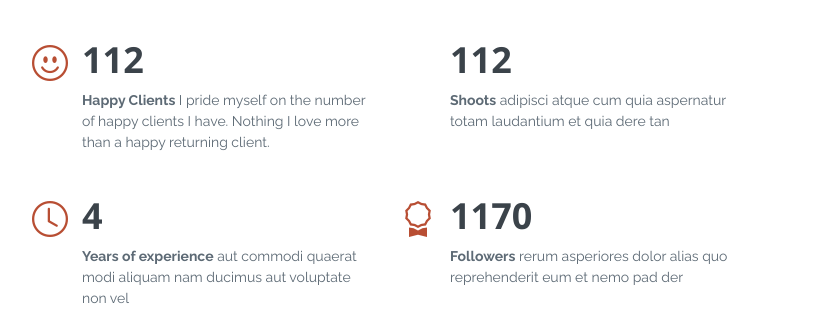
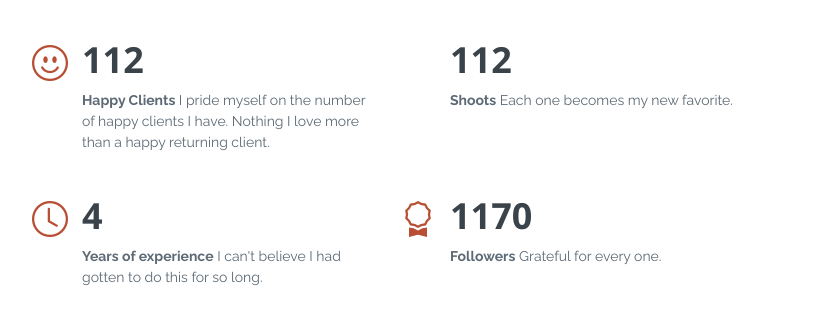
Before and after one commit to keelyweeks/IS201, a plain HTML site: page index.html in a window 1280 px wide. Shown: the part 1181-1496 px from the top of the page, 454-1280 px from the left. Drawn offline with nearby package versions, Linux system fonts and the light colour scheme; some icons are missing.

Commit message:
Update index.html

```diff
--- a/index.html
+++ b/index.html
@@ -126,7 +126,7 @@
                   <div class="count-box">
                     <i class="bi bi-journal-richtextr" style="color: #b84e33;"></i>
                     <span data-purecounter-start="0" data-purecounter-end="112" data-purecounter-duration="1" class="purecounter"></span>
-                    <p><strong>Shoots</strong> adipisci atque cum quia aspernatur totam laudantium et quia dere tan</p>
+                    <p><strong>Shoots</strong> Each one becomes my new favorite.</p>
                   </div>
                 </div>
 
@@ -134,7 +134,7 @@
                   <div class="count-box">
                     <i class="bi bi-clock" style="color: #b84e33;"></i>
                     <span data-purecounter-start="0" data-purecounter-end="4" data-purecounter-duration="1" class="purecounter"></span>
-                    <p><strong>Years of experience</strong> aut commodi quaerat modi aliquam nam ducimus aut voluptate non vel</p>
+                    <p><strong>Years of experience</strong> I can't believe I had gotten to do this for so long.</p>
                   </div>
                 </div>
 
@@ -142,7 +142,7 @@
                   <div class="count-box">
                     <i class="bi bi-award" style="color: #b84e33;"></i>
                     <span data-purecounter-start="0" data-purecounter-end="1170" data-purecounter-duration="1" class="purecounter"></span>
-                    <p><strong>Followers</strong> rerum asperiores dolor alias quo reprehenderit eum et nemo pad der</p>
+                    <p><strong>Followers</strong> Grateful for every one.</p>
                   </div>
                 </div>
               </div>
```
